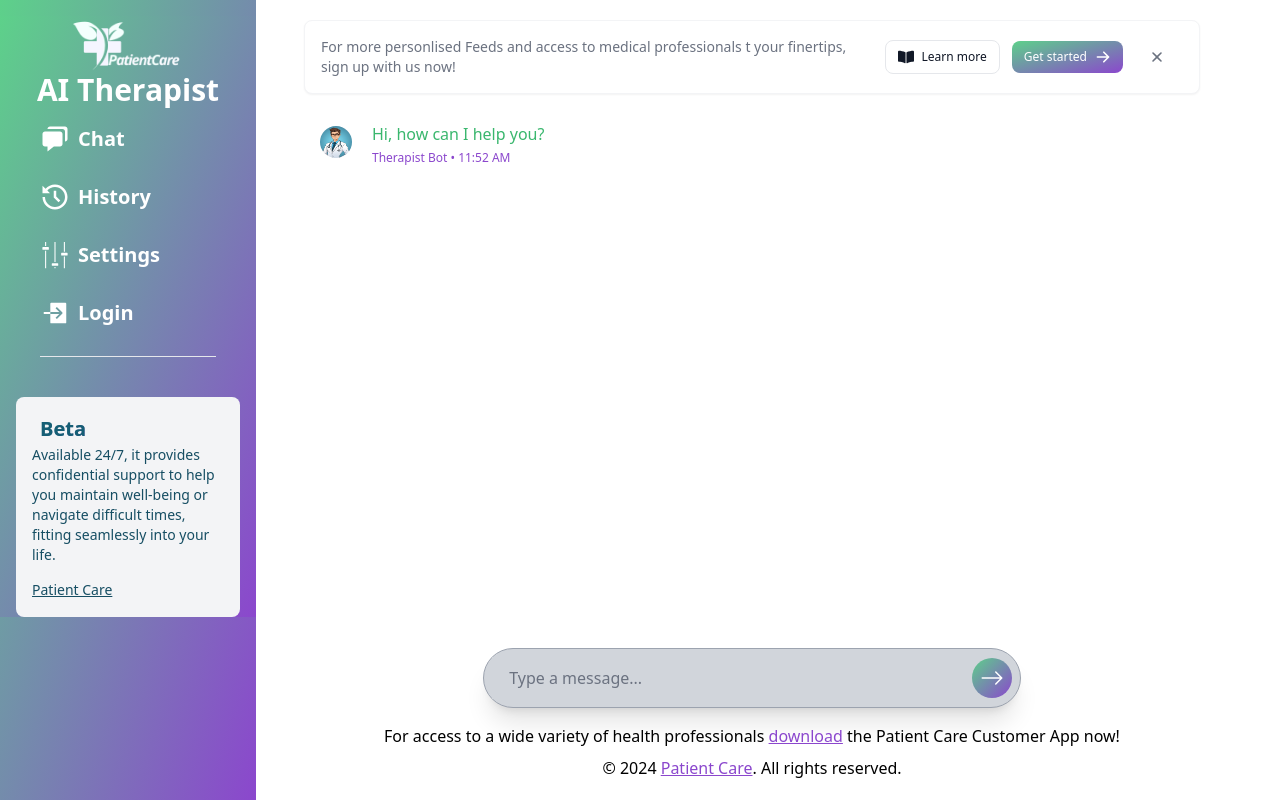
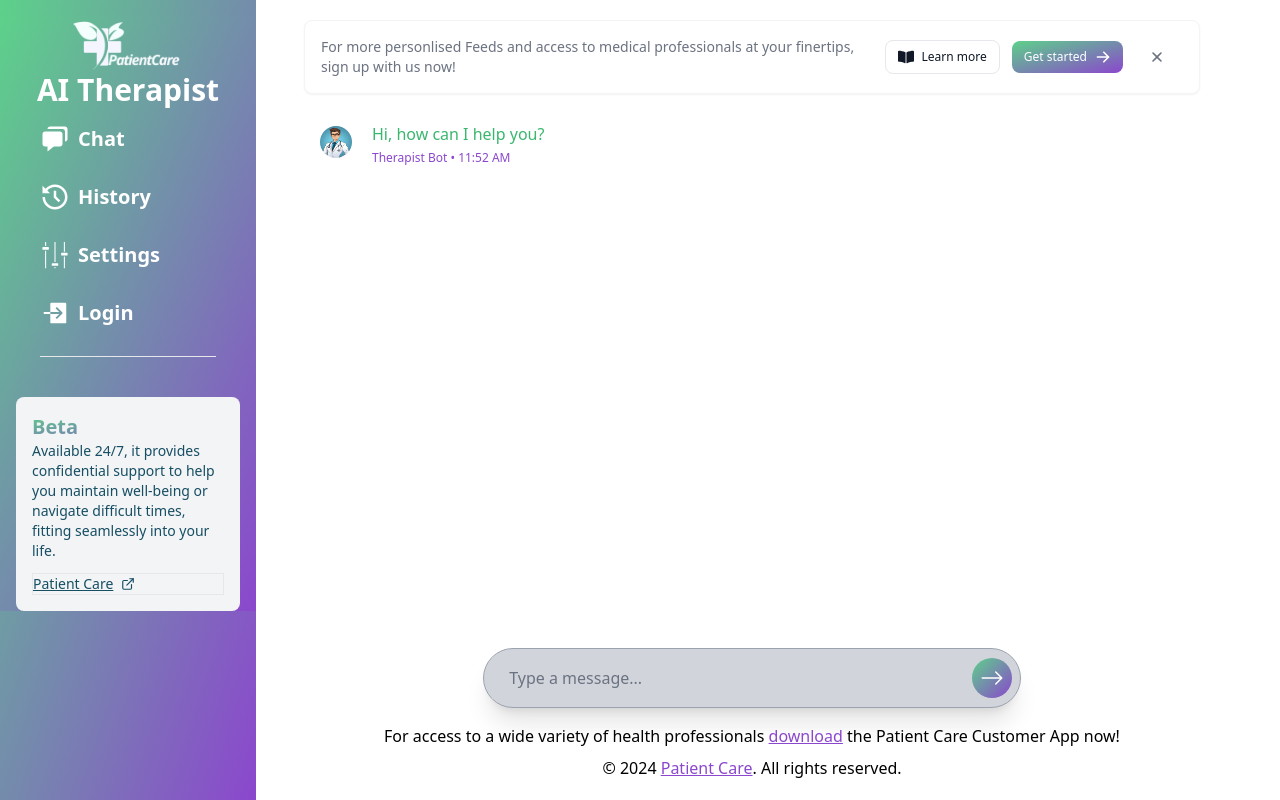
Before and after one commit to Rogendo/patient_care_therapist, a React (Vite) app: page / in a window 1280 px wide. Built offline with nearby package versions, Linux system fonts and the light colour scheme.

Commit message:
UI fixes

```diff
--- a/src/App.tsx
+++ b/src/App.tsx
@@ -1,5 +1,4 @@
 import { SideBar } from "./components/SideBar";
-import { SigupBanner } from "./components/SignupBanner";
 import { ChatWindow }  from "./components/ChatWindow";
 import { BrowserRouter as Router, Routes, Route } from 'react-router-dom';
 import { Settings } from "./pages/Settings"; // Adjust path as necessary
--- a/src/components/ChatWindow.tsx
+++ b/src/components/ChatWindow.tsx
@@ -47,7 +47,7 @@ export const ChatWindow = () => {
       const botResponse = {
         type: 'bot',
         text: apiResponse.text || "Sorry, I couldn't get a proper response.",
-        user: 'Bot',
+        user: 'Therapist Bot',
         time: new Date().toLocaleTimeString([], { hour: "2-digit", minute: "2-digit" }),
       };
 
--- a/src/components/SideBar.tsx
+++ b/src/components/SideBar.tsx
@@ -1,8 +1,9 @@
-import { Badge, CustomFlowbiteTheme, Sidebar } from "flowbite-react";
+import {  CustomFlowbiteTheme, Sidebar } from "flowbite-react";
 import {  BiSolidChat } from 'react-icons/bi';
 import { RiHistoryFill } from 'react-icons/ri';
 import { GiSettingsKnobs } from 'react-icons/gi';
 import { IoLogInSharp } from 'react-icons/io5';
+import { FiExternalLink } from "react-icons/fi";
 
 export function SideBar() {
   // State to manage the visibility of the sidebar
@@ -65,13 +66,13 @@ export function SideBar() {
             <a href="/" className='flex text-white font-bold text-xl items-center gap-2'>
               <BiSolidChat className='text-3xl'/> Chat
             </a>
-            <a href="/history" className='flex text-white font-bold text-xl items-center gap-2'>
+            <a href="/" className='flex text-white font-bold text-xl items-center gap-2'>
               <RiHistoryFill className='text-3xl'/> History
             </a>
-            <a href="/settings" className='flex text-white font-bold text-xl items-center gap-2'>
+            <a href="/" className='flex text-white font-bold text-xl items-center gap-2'>
               <GiSettingsKnobs className='text-3xl'/> Settings
             </a>
-            <a href="/login" className='flex text-white font-bold text-xl items-center gap-2'>
+            <a href="/" className='flex text-white font-bold text-xl items-center gap-2'>
               <IoLogInSharp className='text-3xl'/> Login
             </a>
 
@@ -106,9 +107,10 @@ export function SideBar() {
           className='mx-4'
         >
           {/* <div className='mb-3 flex items-center bottom-1 '> */}
-            <div className=" flex items-center">
-              <Badge className='bg-gradient-to-br from-primary-darkGreen to-primary-purple bg-clip-text text-xl'>Beta</Badge>
-            </div>
+
+            <h1 className="font-monster bg-gradient-to-br from-primary-darkGreen to-primary-purple bg-clip-text text-transparent font-bold lg:text-xl  ">
+          Beta
+        </h1>
 
               <div className="mb-3 text-sm text-cyan-900 dark:text-gray-400">
                 Available 24/7, it provides confidential support to help you maintain well-being or navigate difficult times, fitting seamlessly into your life.
@@ -116,10 +118,10 @@ export function SideBar() {
 
 
               <a
-                className="text-sm text-cyan-900 underline hover:text-cyan-800 dark:text-gray-400 dark:hover:text-gray-300"
-                href="#"
+                className="text-sm text-cyan-900 underline border flex gap-2 items-center hover:text-cyan-800 dark:text-gray-400 dark:hover:text-gray-300"
+                href="https://www.patientcare.care/"
               >
-                Patient Care
+                <span>Patient Care</span> <FiExternalLink />
               </a>
 
           {/* </div> */}
--- a/src/components/SignupBanner.tsx
+++ b/src/components/SignupBanner.tsx
@@ -17,7 +17,7 @@ export function SigupBanner() {
             </span>
           </a> */}
           <p className="flex items-center text-sm font-normal text-gray-500 dark:text-gray-400">
-            For more personlised Feeds and access to medical professionals t your finertips, sign up with us now!
+            For more personlised Feeds and access to medical professionals at your finertips, sign up with us now!
           </p>
         </div>
 
```
